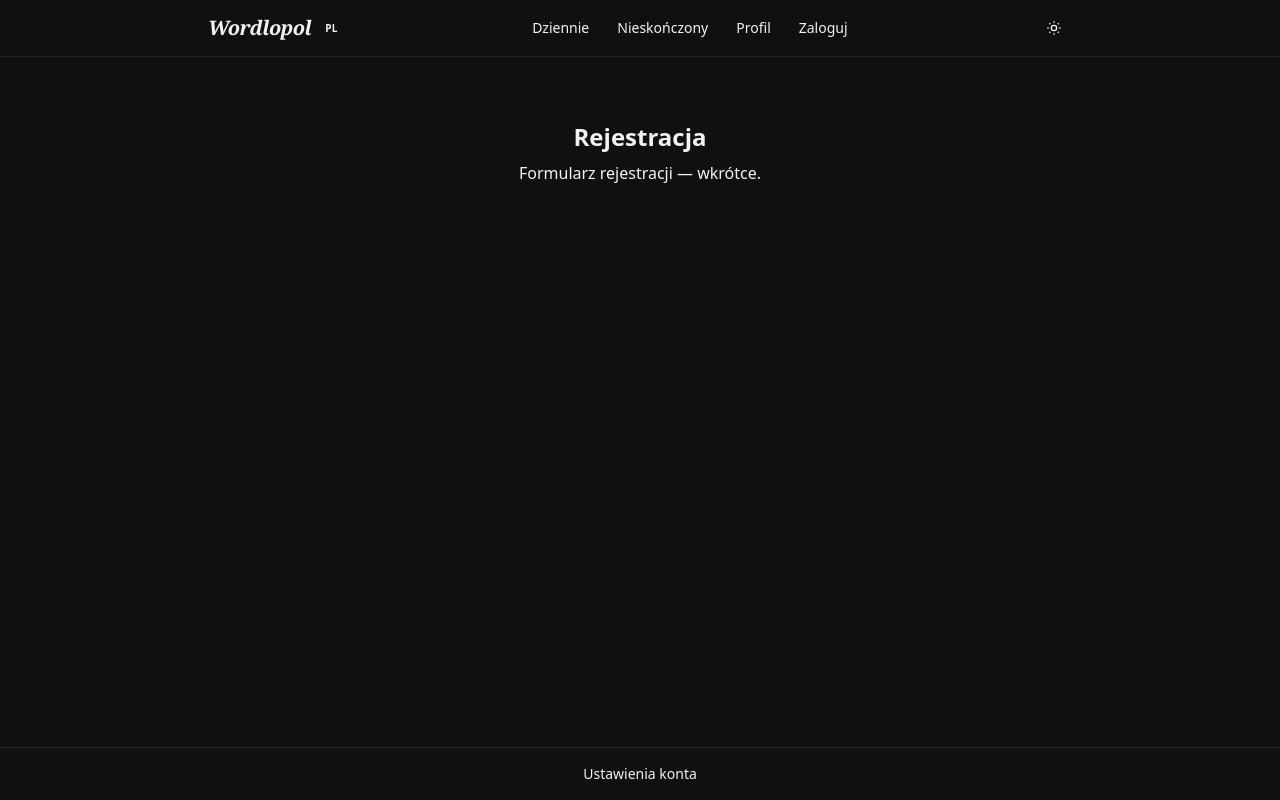
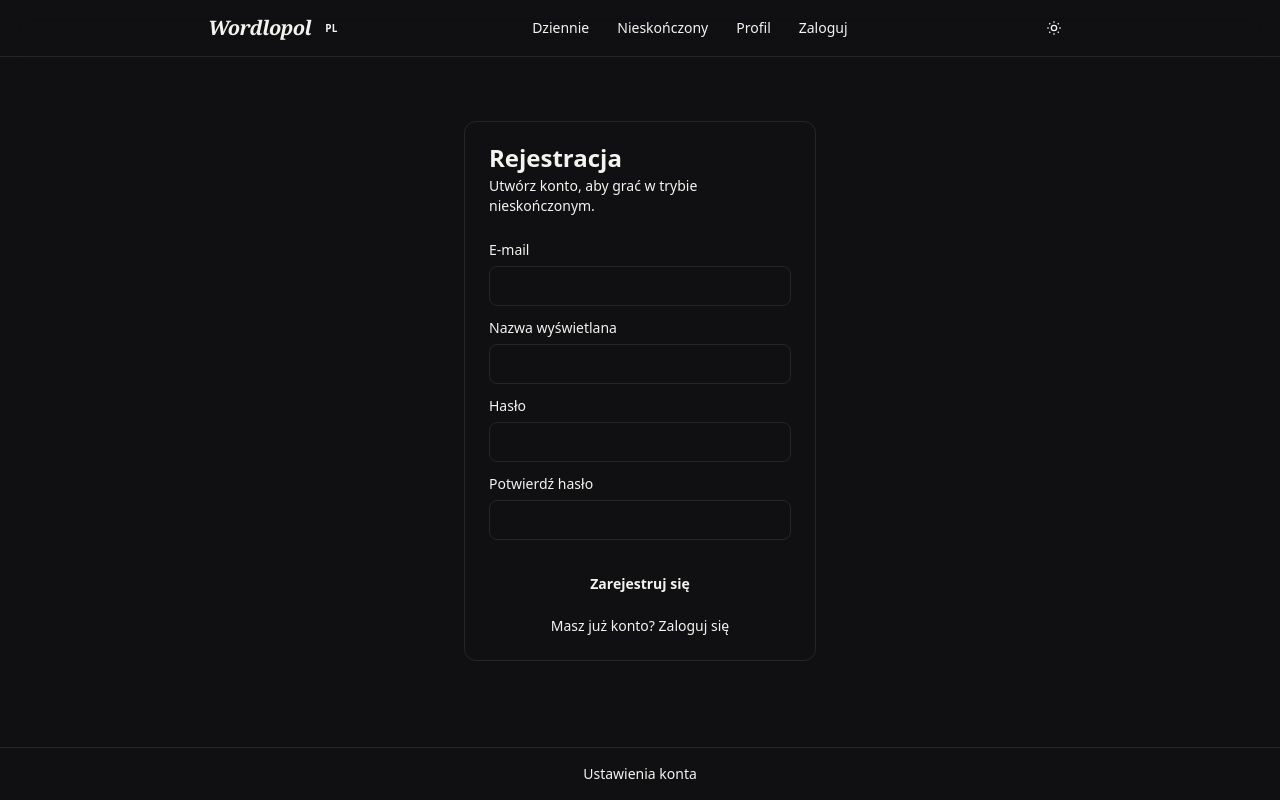
Before and after one commit to habbababbai/wordlopol, a React (Vite) app in the folder apps/web/: page /register in a window 1280 px wide. Built offline with nearby package versions, Linux system fonts and the light colour scheme; no server answers.

Commit message:
feat(web): implement register page

```diff
--- a/apps/web/src/pages/RegisterPage.tsx
+++ b/apps/web/src/pages/RegisterPage.tsx
@@ -1,11 +1,142 @@
+import { zodResolver } from '@hookform/resolvers/zod';
+import { useState } from 'react';
+import { useForm } from 'react-hook-form';
 import { useTranslation } from 'react-i18next';
+import { Link } from 'react-router-dom';
 
-import { StubPage } from './StubPage';
+import { api } from '../api/client';
+import { AuthFormCard } from '../components/auth/AuthFormCard';
+import { AuthPageLayout } from '../components/auth/AuthPageLayout';
+import { FormField } from '../components/auth/FormField';
+import { Button } from '../components/ui/button';
+import { getApiErrorMessage } from '../lib/api-error-message';
+import type { RegisterFormValues } from '../lib/auth-form-types';
+import { registerSchema } from '../lib/auth-schemas';
+import { getFormFieldError, translateFieldError } from '../lib/field-error';
+
+type RegisterSuccess = {
+  devToken?: string;
+};
 
 export function RegisterPage() {
   const { t } = useTranslation();
+  const [apiError, setApiError] = useState<string | null>(null);
+  const [success, setSuccess] = useState<RegisterSuccess | null>(null);
+
+  const { register, handleSubmit, formState } = useForm<RegisterFormValues>({
+    resolver: zodResolver(registerSchema),
+    defaultValues: {
+      email: '',
+      displayName: '',
+      password: '',
+      confirmPassword: '',
+    },
+  });
+
+  const onSubmit = handleSubmit(async (values: RegisterFormValues) => {
+    setApiError(null);
+
+    try {
+      const result = await api.register({
+        email: values.email,
+        displayName: values.displayName,
+        password: values.password,
+      });
+      setSuccess({ devToken: result.devToken });
+    } catch (err) {
+      setApiError(getApiErrorMessage(err, t('common.errors.generic')));
+    }
+  });
+
+  if (success) {
+    const devVerifyUrl =
+      import.meta.env.DEV && success.devToken
+        ? `/verify-email?token=${encodeURIComponent(success.devToken)}`
+        : null;
+
+    return (
+      <AuthPageLayout>
+        <AuthFormCard
+          title={t('auth.register.successTitle')}
+          description={t('auth.register.successDescription')}
+        >
+          <p className="text-sm text-muted-foreground">
+            <Link to="/login" className="font-medium text-primary hover:underline">
+              {t('auth.links.toLogin')}
+            </Link>
+          </p>
+          {devVerifyUrl && (
+            <p className="text-sm text-muted-foreground">
+              <Link to={devVerifyUrl} className="font-medium text-primary hover:underline">
+                {t('auth.register.devVerifyLink')}
+              </Link>
+            </p>
+          )}
+        </AuthFormCard>
+      </AuthPageLayout>
+    );
+  }
 
   return (
-    <StubPage title={t('pages.register.title')} description={t('pages.register.description')} />
+    <AuthPageLayout>
+      <AuthFormCard
+        title={t('auth.register.title')}
+        description={t('auth.register.description')}
+        formProps={{
+          onSubmit: (event) => void onSubmit(event),
+          'aria-busy': formState.isSubmitting,
+        }}
+        footer={
+          <>
+            <Button type="submit" className="w-full" disabled={formState.isSubmitting}>
+              {t('auth.actions.register')}
+            </Button>
+            <p className="text-center text-sm text-muted-foreground">
+              <Link to="/login" className="font-medium text-primary hover:underline">
+                {t('auth.links.toLogin')}
+              </Link>
+            </p>
+          </>
+        }
+      >
+        {apiError && (
+          <p role="alert" className="text-sm text-destructive">
+            {apiError}
+          </p>
+        )}
+        <FormField
+          id="register-email"
+          label={t('auth.fields.email')}
+          type="email"
+          autoComplete="email"
+          error={translateFieldError(getFormFieldError(formState.errors, 'email'), t)}
+          {...register('email')}
+        />
+        <FormField
+          id="register-display-name"
+          label={t('auth.fields.displayName')}
+          type="text"
+          autoComplete="nickname"
+          error={translateFieldError(getFormFieldError(formState.errors, 'displayName'), t)}
+          {...register('displayName')}
+        />
+        <FormField
+          id="register-password"
+          label={t('auth.fields.password')}
+          type="password"
+          autoComplete="new-password"
+          error={translateFieldError(getFormFieldError(formState.errors, 'password'), t)}
+          {...register('password')}
+        />
+        <FormField
+          id="register-confirm-password"
+          label={t('auth.fields.confirmPassword')}
+          type="password"
+          autoComplete="new-password"
+          error={translateFieldError(getFormFieldError(formState.errors, 'confirmPassword'), t)}
+          {...register('confirmPassword')}
+        />
+      </AuthFormCard>
+    </AuthPageLayout>
   );
 }
```
Also changed, not shown: 1 other file (tests, documents, lock files or other folders).
